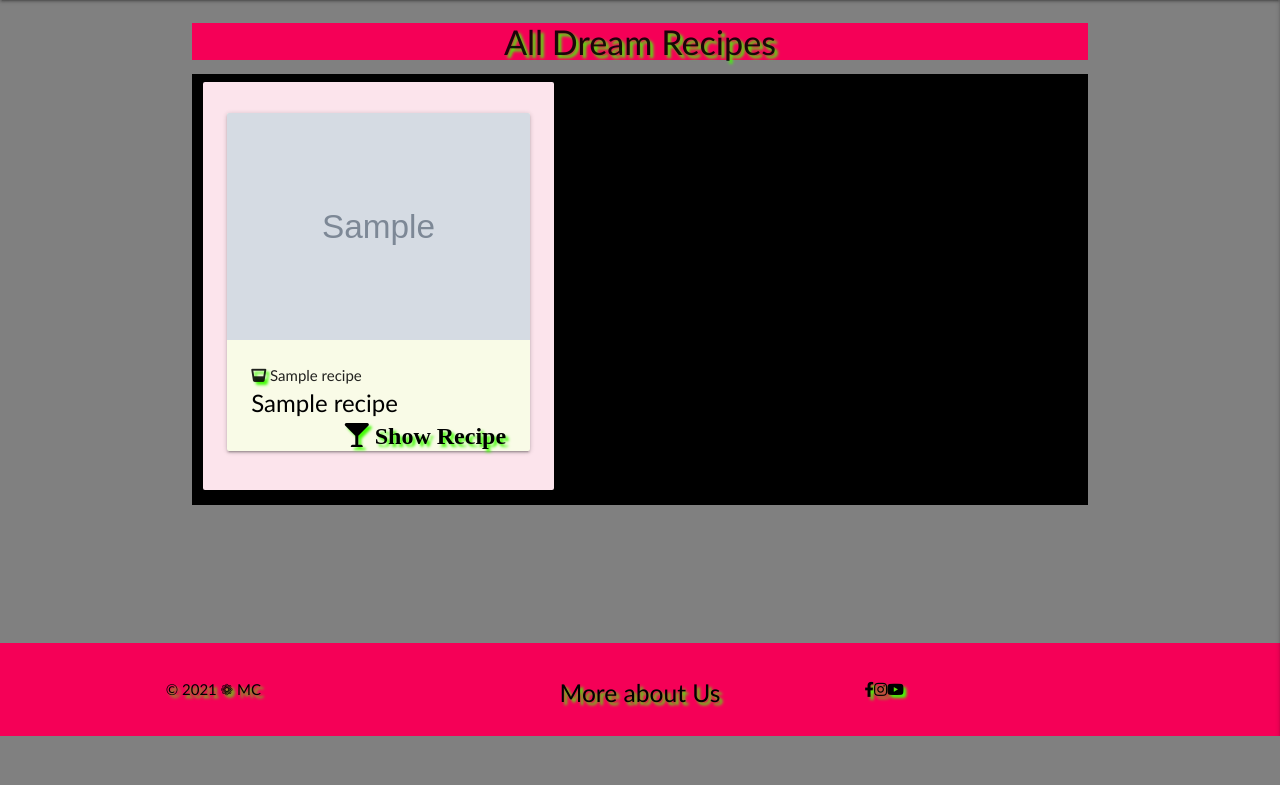
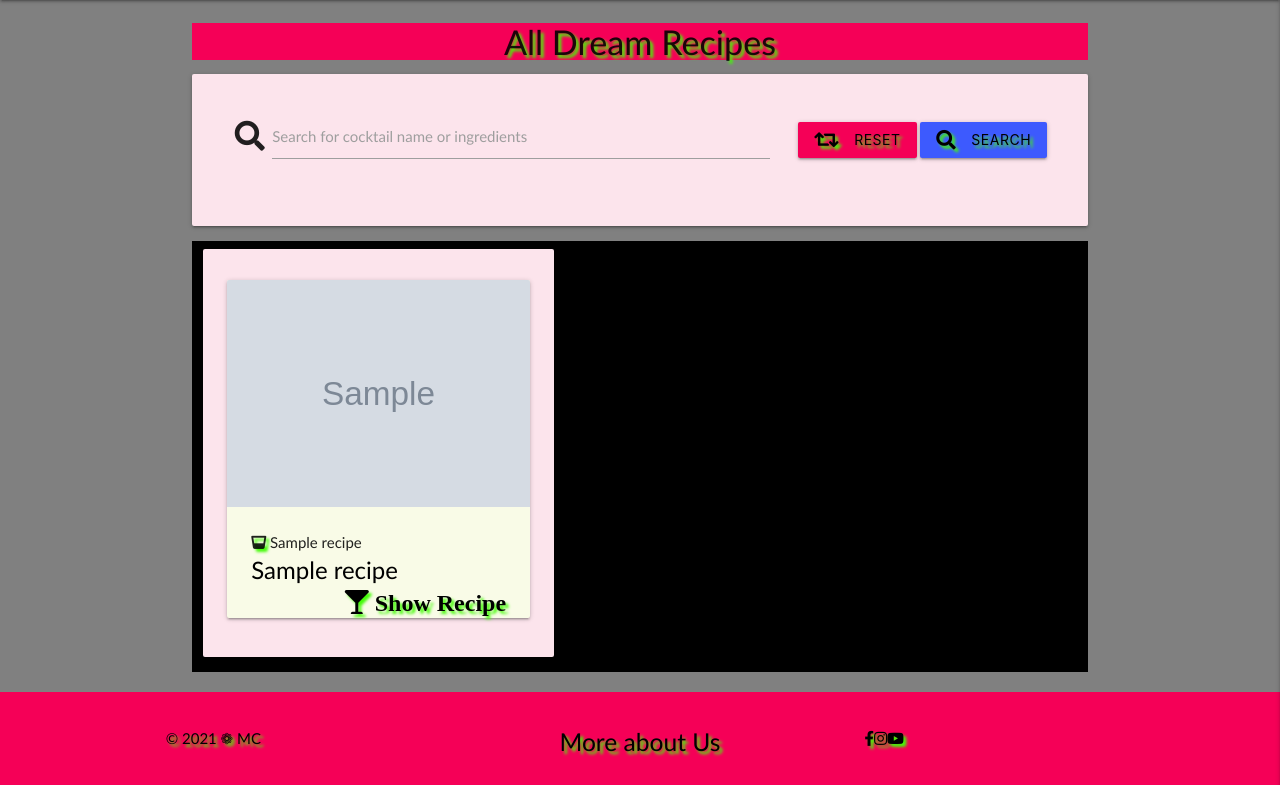
Before and after one commit to MaggieDaisy/Cocktails_and_Dreams, a Flask app: page /get_recipes in a window 1280 px wide. Shown: the part 64-849 px from the top of the page. Before the commit the page ends 800 px from the top, so only its background shows below. Run offline with Flask 2, Linux system fonts and the light colour scheme; grey boxes marked "Sample" are stand-in pictures; a database or web service that is not in the repository returns one stand-in record (values such as "Sample title"); some libraries are stand-ins or nearby versions.

```diff
--- a/app.py
+++ b/app.py
@@ -27,6 +27,13 @@ def index():
 @app.route("/get_recipes")
 def get_recipes():
     recipes = list(mongo.db.recipes.find())
+    return render_template("recipes.html", recipes=recipes)
+
+
+@app.route("/search", methods=["GET", "POST"])
+def search():
+    query = request.form.get("query")
+    recipes = list(mongo.db.recipes.find({"$text": {"$search": query}}))
     return render_template("recipes.html", recipes=recipes)
 
 
--- a/templates/add_recipe.html
+++ b/templates/add_recipe.html
@@ -23,7 +23,7 @@
     <div class="row pink lighten-5">
       <div class="input-field col s12">
         <i class="fas fa-glass-martini prefix text-shadow"></i>
-        <input id="recipe_name" name="recipe_name" minlength="3" maxlength="20" type="text" class="validate" required>
+        <input id="recipe_name" name="recipe_name" minlength="3" maxlength="30" type="text" class="validate" required>
         <label for="recipe_name">Cocktail Name</label>
       </div>
     </div>
@@ -49,7 +49,7 @@
     <div class="row pink lighten-5">
       <div class="input-field col s12">
         <i class="fas fa-list-ol prefix text-shadow"></i>
-        <textarea id="recipe_steps" name="recipe_steps" minlength="5" maxlength="300"
+        <textarea id="recipe_steps" name="recipe_steps" minlength="5" maxlength="500"
           class="materialize-textarea validate" required></textarea>
         <label for="recipe_steps">Steps To Take</label>
       </div>
--- a/templates/recipes.html
+++ b/templates/recipes.html
@@ -3,6 +3,25 @@
 
 <h4 class="pink accent-3 center-align text-shadow">All Dream Recipes</h4>
 
+<div class="row card-panel pink lighten-5">
+  <form action="{{ url_for('search') }}" method="post" class="col s12">
+    <div class="row valign-wrapper center-align">
+    <div class="input-field col s12 m8">
+      <i class="fas fa-search prefix"></i>
+      <input type="text" name="query" id="query" minlength="3" class="validate" required>
+      <label for="query">Search for cocktail name or ingredients</label>
+    </div>
+    <div class="col s12 m4">
+      <button class="btn pink accent-3 waves-effect waves-light"><a class="black-text text-shadow"
+        href="{{ url_for('get_recipes') }}">Reset <i class="fas fa-retweet left"></i></a></button>
+      <button class="btn indigo accent-3 waves-effect waves-light"><a class="black-text text-shadow"
+        href="">Search <i class="fas fa-search left"></i></a></button>
+    </div>
+    </div>
+  </form>
+</div>
+
+{% if recipes|length > 0 %}
 <div class="row black">
   {% for recipe in recipes %}
   <div class="col s12 m5">
@@ -43,5 +62,8 @@
   </div>
   {% endfor %}
 </div>
+{% else %}
+<h4 class="pink accent-3 center-align text-shadow">No Results Found</h4>
+{% endif %}
 
 {% endblock %}
```
